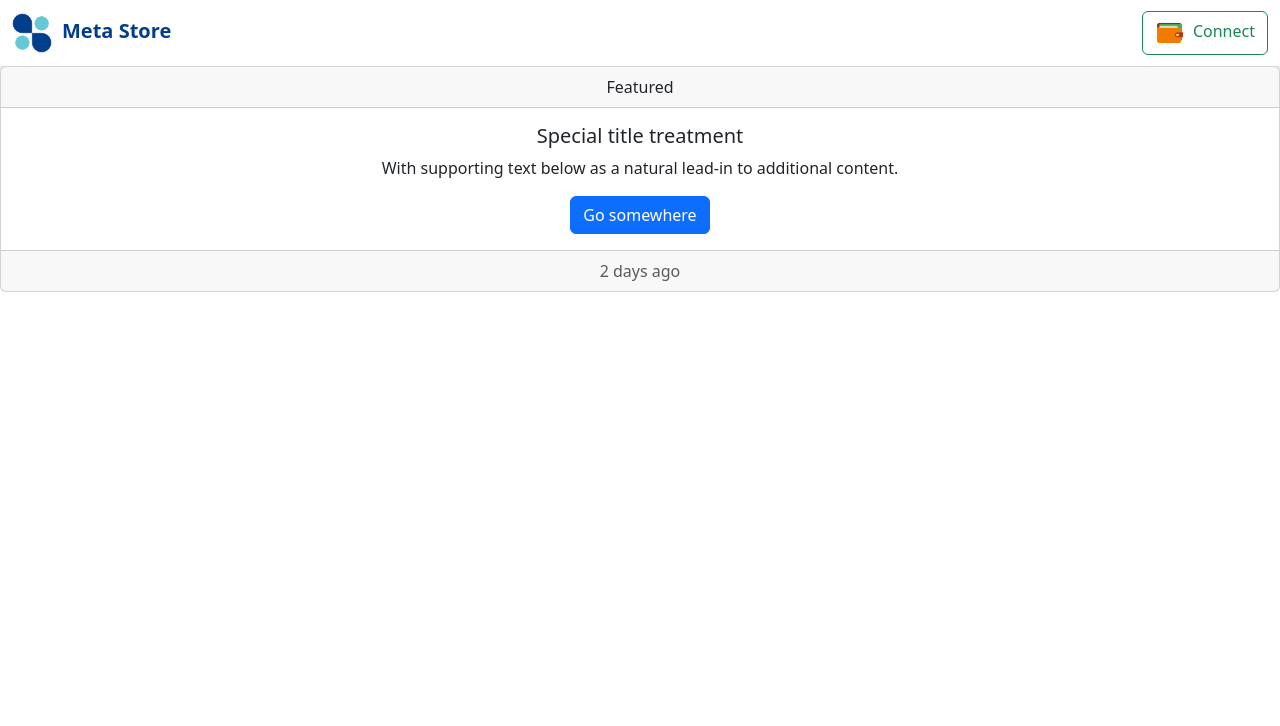
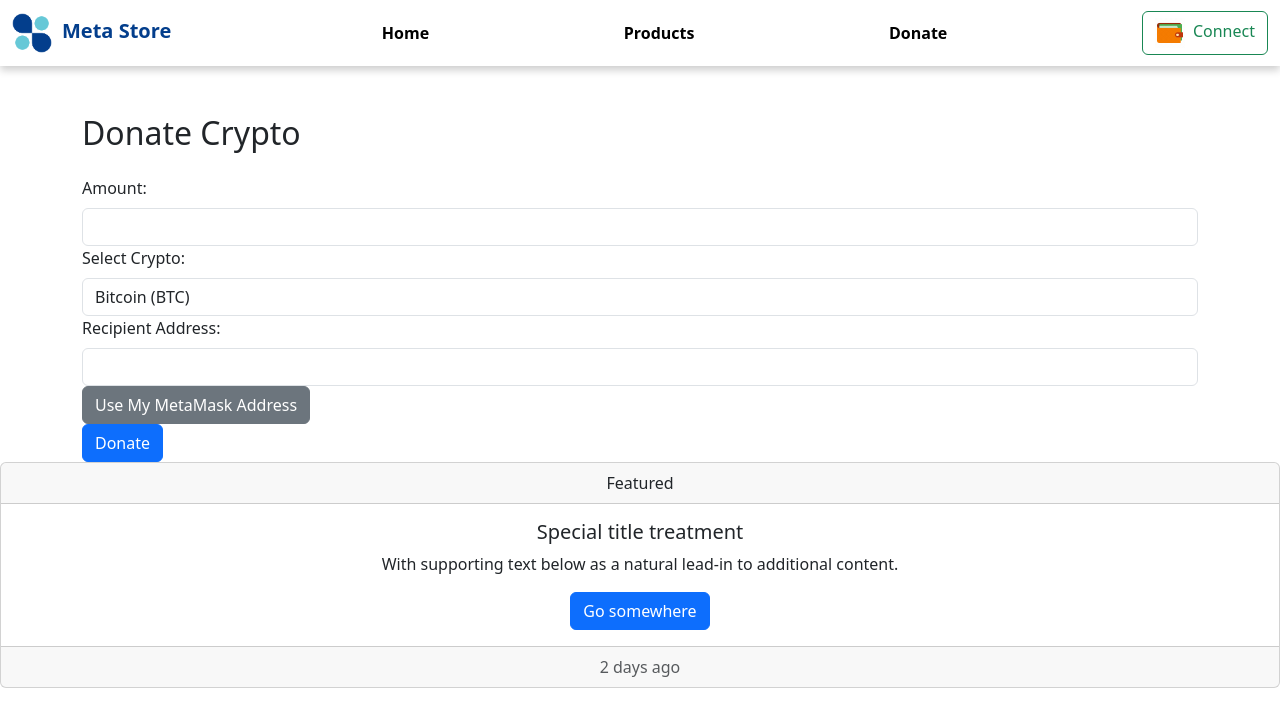
Before and after one commit to harshitbhalla11/blockchain-retail-app, a React (Create React App) app: page /donate in a window 1280 px wide. Shown: the top 726 px of the page. Built offline with nearby package versions, Linux system fonts and the light colour scheme; the HTML template or start-up script is replaced by a standard one.

Commit message:
add cart and donate component.

```diff
--- a/src/Routes.js
+++ b/src/Routes.js
@@ -2,15 +2,16 @@ import React from 'react';
 import {  Routes, Route } from "react-router-dom";
 import Products from './product-page/products';
 import Home from './home/home';
-
+import Cart from './cart/cart';
+import Donate from './donate/donate';
 const AppRoutes = () => {
     return (
-        // <BrowserRouter>
             <Routes>
                 <Route exact path="/" Component={Home} />
                 <Route path="/products" Component={Products} />
+                <Route path="/cart" Component={Cart} />
+                <Route path="/donate" Component={Donate} />
             </Routes>
-        // </BrowserRouter>
     );
 };
 
--- /dev/null
+++ b/src/cart/cart.js
@@ -0,0 +1,59 @@
+import React, { useState } from 'react';
+
+const Cart=()=> {
+  const [cartItems, setCartItems] = useState([
+    { id: 1, name: 'Product 1', price: 10, quantity: 1 },
+    { id: 2, name: 'Product 2', price: 20, quantity: 2 },
+    { id: 3, name: 'Product 3', price: 30, quantity: 1 },
+  ]);
+
+  // Function to remove an item from the cart
+  const removeFromCart = (id) => {
+    const updatedCart = cartItems.filter(item => item.id !== id);
+    setCartItems(updatedCart);
+  };
+
+  // Function to update the quantity of an item in the cart
+  const updateQuantity = (id, quantity) => {
+    const updatedCart = cartItems.map(item => {
+      if (item.id === id) {
+        return { ...item, quantity: quantity };
+      }
+      return item;
+    });
+    setCartItems(updatedCart);
+  };
+
+  // Calculate total price of items in the cart
+  const totalPrice = cartItems.reduce((acc, item) => acc + item.price * item.quantity, 0);
+
+  return (
+    <div>
+      <h2>Shopping Cart</h2>
+      {cartItems.length === 0 ? (
+        <p>Your cart is empty</p>
+      ) : (
+        <ul>
+          {cartItems.map(item => (
+            <li key={item.id}>
+              <span>{item.name}</span>
+              <span>Price: ${item.price}</span>
+              <span>Quantity:
+                <input
+                  type="number"
+                  value={item.quantity}
+                  onChange={(e) => updateQuantity(item.id, parseInt(e.target.value))}
+                  min="1"
+                />
+              </span>
+              <button onClick={() => removeFromCart(item.id)}>Remove</button>
+            </li>
+          ))}
+        </ul>
+      )}
+      <p>Total Price: ${totalPrice}</p>
+    </div>
+  );
+}
+
+export default Cart;
--- a/src/common-comp/navbar.css
+++ b/src/common-comp/navbar.css
@@ -22,3 +22,16 @@
     color: #033E8C;
     font-weight: 700;
   }
+  .links-container{
+    display: inline;
+  }
+  .links{
+    text-decoration: none;
+    color: black;
+    font-weight: 700;
+
+  }
+  .links:hover{
+    color: #033E8C;
+    text-shadow: 2px 2px 4px rgba(0, 0, 0, 0.5);
+  }
--- a/src/common-comp/navbar.js
+++ b/src/common-comp/navbar.js
@@ -83,10 +83,20 @@ function Navbar() {
 
         <nav className="navbar navbar-light bg-white">
           <div className="container-fluid">
-          <a className="navbar-brand" href='/'><img className="logo-img" src="/images/logo.png" alt="" /><span className='meta-logo'>Meta Store</span></a>
+            <a className="navbar-brand" href='/'>
+              <img className="logo-img" src="/images/logo.png" alt="" />
+              <span className='meta-logo'>Meta Store</span>
+            </a>
+            <a className='links' href='/'>Home</a>
+            <a className='links'href='products'>Products</a>
+            <a className='links'href='donate'>Donate</a>
+
             <div className="d-flex align-items-center">
               {account && (
-              <button className="btn btn-outline-primary me-2 ms-auto"> <img className="wallet-img" src="/images/cart.gif" alt="" />Cart</button>
+                <a href='/cart' className="btn btn-outline-primary me-2">
+                  <img className="wallet-img" src="/images/cart.gif" alt="" />
+                  Cart
+                </a>
               )}
               {!account ? (
                 <button className="btn btn-outline-success" onClick={handleLoginClick}>
@@ -102,6 +112,8 @@ function Navbar() {
             </div>
           </div>
         </nav>
+
+
       </div>
     </div>
 
--- /dev/null
+++ b/src/donate/donate.js
@@ -0,0 +1,73 @@
+import React, { useState } from 'react';
+import { Button, Form } from 'react-bootstrap';
+
+function DonateCrypto() {
+  const [cryptoAmount, setCryptoAmount] = useState('');
+  const [selectedCrypto, setSelectedCrypto] = useState('BTC');
+  const [recipientAddress, setRecipientAddress] = useState('');
+
+  const handleCryptoAmountChange = (event) => {
+    setCryptoAmount(event.target.value);
+  };
+
+  const handleCryptoChange = (event) => {
+    setSelectedCrypto(event.target.value);
+  };
+
+  const handleDonate = () => {
+    // Here you can implement the logic to handle the donation
+    console.log(`Donating ${cryptoAmount} ${selectedCrypto} to address: ${recipientAddress}`);
+    // Reset form fields after donation
+    setCryptoAmount('');
+    setRecipientAddress('');
+  };
+
+  const fetchSenderAddress = () => {
+    if (window.ethereum && window.ethereum.selectedAddress) {
+      setRecipientAddress(window.ethereum.selectedAddress);
+    } else {
+      console.error('MetaMask not detected or not connected.');
+    }
+  };
+
+  return (
+    <div className="container mt-5">
+      <h2 className="mb-4">Donate Crypto</h2>
+      <Form>
+        <Form.Group controlId="cryptoAmount">
+          <Form.Label>Amount:</Form.Label>
+          <Form.Control
+            type="number"
+            value={cryptoAmount}
+            onChange={handleCryptoAmountChange}
+          />
+        </Form.Group>
+        <Form.Group controlId="cryptoSelect">
+          <Form.Label>Select Crypto:</Form.Label>
+          <Form.Control
+            as="select"
+            value={selectedCrypto}
+            onChange={handleCryptoChange}
+          >
+            <option value="BTC">Bitcoin (BTC)</option>
+            <option value="ETH">Ethereum (ETH)</option>
+            <option value="XRP">Ripple (XRP)</option>
+            <option value="XRP">Sapolia Ethereum (ETH)</option>
+          </Form.Control>
+        </Form.Group>
+        <Form.Group controlId="recipientAddress">
+          <Form.Label>Recipient Address:</Form.Label>
+          <Form.Control
+            type="text"
+            value={recipientAddress}
+            onChange={(e) => setRecipientAddress(e.target.value)}
+          />
+          <Button variant="secondary" onClick={fetchSenderAddress}>Use My MetaMask Address</Button>
+        </Form.Group>
+        <Button variant="primary" onClick={handleDonate}>Donate</Button>
+      </Form>
+    </div>
+  );
+}
+
+export default DonateCrypto;
--- a/src/product-page/products.js
+++ b/src/product-page/products.js
@@ -7,6 +7,7 @@ const Products = () => {
   const [products, setProducts] = useState(productsData);
   const [cryptoData, setCryptoData] = useState({});
   const [selectedCrypto, setSelectedCrypto] = useState('');
+  const [cartItems,SetCartItems]=useState(localStorage.getItem('cartItems')||[])
 
   useEffect(() => {
     const fetchData = async () => {
@@ -40,12 +41,13 @@ const Products = () => {
   }
 
   const handleAddToCart = (product_id) => {
+    console.log("added",product_id)
     const existingCartItems = JSON.parse(localStorage.getItem('cartItems')) || [];
 
     const updatedCartItems = [...existingCartItems,product_id ];
 
     localStorage.setItem('cartItems', JSON.stringify(updatedCartItems));
-
+    SetCartItems(updatedCartItems)
   };
 
   return (
@@ -80,7 +82,7 @@ const Products = () => {
                 <Card.Text>Price: {selectedCrypto? selectedCrypto.substring(0, 3).toUpperCase() : '$'}<span className="product-price">{product.price}</span></Card.Text>
 
                 <Card.Title>{product.title}</Card.Title>
-                <Button className='button-cart' variant="outline-success" onClick={handleAddToCart(product.product_id)}>Add to cart</Button>
+                <Button className='button-cart' variant="outline-success" onClick={()=>handleAddToCart(product.id)}>Add to cart</Button>
               </Card.Body>
             </Card>
           </Col>
```
Also changed, not shown: src/cart/cart.css (added), src/donate/donate.css (added). Lines whose indentation alone changed are shown as unchanged.
